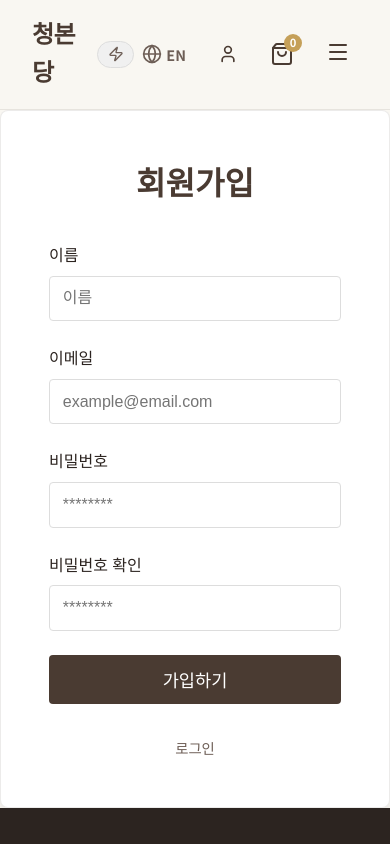
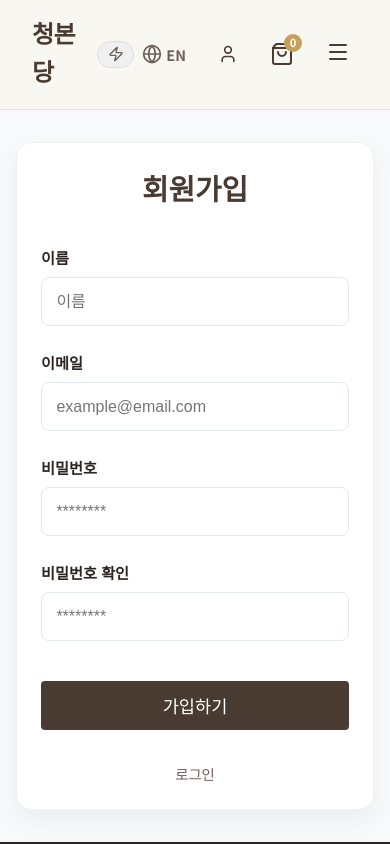
Before and after one commit to zztjdalszz13-bot/smhani, a React (Vite) app: page /signup in a window 390 px wide. Shown: the top 844 px of the page. Built offline with nearby package versions, Linux system fonts and the light colour scheme.

Commit message:
improve ui/ux for login signup and booking pages

```diff
--- a/src/pages/Booking.jsx
+++ b/src/pages/Booking.jsx
@@ -50,8 +50,15 @@ const Booking = () => {
 
             // Update with actual data
             if (data) {
+                console.log('RPC 결과 (Updated):', data); // Debug log
                 data.forEach(item => {
-                    counts[item.time] = item.count;
+                    // API now returns booking_time in HH:mm format
+                    if (!item.booking_time) return;
+
+                    const timeKey = item.booking_time;
+                    if (counts.hasOwnProperty(timeKey)) {
+                        counts[timeKey] = item.count;
+                    }
                 });
             }
 
@@ -124,35 +131,23 @@ const Booking = () => {
 
                     <div className="form-group">
                         <label>시간</label>
-                        <div className="time-slots" style={{ display: 'flex', flexDirection: 'column', gap: '0.5rem' }}>
+                        <div className="time-grid">
                             {CLINIC_HOURS.map((hour) => {
                                 const count = reservationCounts[hour] || 0;
                                 const style = getTimeSlotStyle(count);
+                                const isSelected = time === hour;
+
                                 return (
-                                    <label key={hour} style={{
-                                        display: 'flex',
-                                        alignItems: 'center',
-                                        padding: '0.75rem',
-                                        border: '1px solid #ddd',
-                                        borderRadius: '8px',
-                                        cursor: 'pointer',
-                                        background: time === hour ? '#f0f9ff' : 'white',
-                                        borderColor: time === hour ? '#007bff' : '#ddd'
-                                    }}>
-                                        <input
-                                            type="radio"
-                                            name="time"
-                                            value={hour}
-                                            checked={time === hour}
-                                            onChange={(e) => setTime(e.target.value)}
-                                            style={{ marginRight: '10px' }}
-                                            required
-                                        />
-                                        <span style={{ flex: 1 }}>{hour}</span>
-                                        <span style={style}>
-                                            (예약 환자 : {count}명)
+                                    <div
+                                        key={hour}
+                                        className={`time-btn ${isSelected ? 'selected' : ''}`}
+                                        onClick={() => setTime(hour)}
+                                    >
+                                        <span className="time-text">{hour}</span>
+                                        <span className="congestion-info" style={style}>
+                                            예약 {count}명
                                         </span>
-                                    </label>
+                                    </div>
                                 );
                             })}
                         </div>
--- a/src/pages/Login.css
+++ b/src/pages/Login.css
@@ -1,33 +1,42 @@
-.login-page {
+/* Centralized Layout Container */
+.login-container {
     display: flex;
     align-items: center;
     justify-content: center;
-    min-height: 60vh;
-    padding: 4rem 1rem;
+    min-height: 80vh;
+    /* Ensure it takes up enough vertical space */
+    padding: 2rem 1rem;
+    background-color: #f8f9fa;
+    /* Light background for contrast */
 }
 
+/* Card Style */
 .login-card {
     background-color: var(--color-white);
-    padding: 3rem;
-    border-radius: 8px;
-    box-shadow: var(--shadow-lg);
+    padding: 2.5rem;
+    border-radius: 16px;
+    /* Softer corners */
+    box-shadow: 0 10px 25px rgba(0, 0, 0, 0.05);
+    /* Soft, premium shadow */
     width: 100%;
-    max-width: 450px;
-    border: 1px solid rgba(74, 59, 50, 0.1);
+    max-width: 550px;
+    /* Wider card */
+    border: 1px solid rgba(0, 0, 0, 0.05);
 }
 
 .login-title {
     text-align: center;
     margin-bottom: 2rem;
     color: var(--color-primary);
-    font-size: 2rem;
+    font-size: 1.8rem;
+    font-weight: 700;
 }
 
 .login-error {
     background-color: #fff5f5;
     color: #c53030;
     padding: 0.75rem;
-    border-radius: 4px;
+    border-radius: 8px;
     margin-bottom: 1.5rem;
     text-align: center;
     font-size: 0.9rem;
@@ -42,27 +51,40 @@
     display: block;
     margin-bottom: 0.5rem;
     color: var(--color-text);
-    font-weight: 500;
+    font-weight: 600;
+    font-size: 0.95rem;
 }
 
-.form-group input {
+.form-group input,
+.form-group textarea,
+.form-group select {
     width: 100%;
-    padding: 0.8rem;
-    border: 1px solid #ddd;
-    border-radius: 4px;
+    padding: 0.9rem;
+    border: 1px solid #e2e8f0;
+    border-radius: 8px;
     font-size: 1rem;
-    transition: border-color 0.3s ease;
+    transition: all 0.2s ease;
+    background-color: #fff;
 }
 
-.form-group input:focus {
+.form-group input:focus,
+.form-group textarea:focus,
+.form-group select:focus {
     outline: none;
     border-color: var(--color-secondary);
+    box-shadow: 0 0 0 3px rgba(var(--color-secondary-rgb), 0.1);
 }
 
-.login-btn {
+.login-btn,
+.btn-full {
     width: 100%;
+    padding: 1rem;
+    font-size: 1.1rem;
+    font-weight: 600;
+    border-radius: 8px;
     margin-top: 1rem;
-    font-size: 1.1rem;
+    cursor: pointer;
+    transition: background-color 0.2s;
 }
 
 .login-footer {
@@ -80,8 +102,68 @@
     text-decoration: underline;
     padding: 0;
     margin-left: 0.5rem;
+    cursor: pointer;
 }
 
 .text-btn:hover {
     color: var(--color-secondary);
 }
+
+/* Booking Time Grid Styles */
+.time-grid {
+    display: grid;
+    grid-template-columns: repeat(3, 1fr);
+    /* 3 columns on desktop */
+    gap: 0.75rem;
+    margin-top: 0.5rem;
+}
+
+.time-btn {
+    display: flex;
+    flex-direction: column;
+    align-items: center;
+    justify-content: center;
+    padding: 0.75rem 0.5rem;
+    border: 1px solid #e2e8f0;
+    border-radius: 8px;
+    background-color: white;
+    cursor: pointer;
+    transition: all 0.2s ease;
+    text-align: center;
+}
+
+.time-btn:hover {
+    border-color: var(--color-secondary);
+    background-color: #f8fafc;
+}
+
+.time-btn.selected {
+    border-color: var(--color-secondary);
+    background-color: #eff6ff;
+    /* Light blue/primary tint */
+    box-shadow: 0 0 0 2px var(--color-secondary);
+}
+
+.time-btn .time-text {
+    font-size: 1.1rem;
+    font-weight: 600;
+    color: var(--color-text);
+    margin-bottom: 0.25rem;
+}
+
+.time-btn .congestion-info {
+    font-size: 0.75rem;
+    font-weight: 500;
+}
+
+/* Responsive adjustments */
+@media (max-width: 600px) {
+    .time-grid {
+        grid-template-columns: repeat(2, 1fr);
+        /* 2 columns on mobile */
+    }
+
+    .login-card {
+        padding: 1.5rem;
+    }
+}
```
